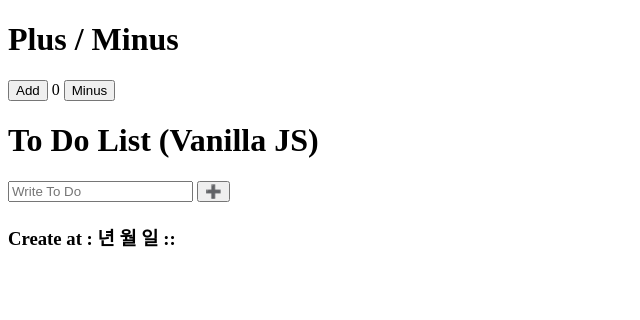
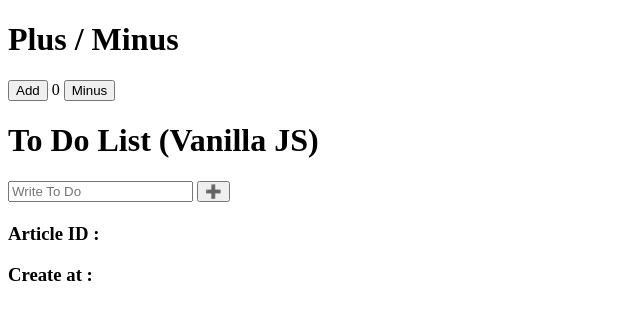
Before and after one commit to HyungJinHan/redux_study, a React (Create React App) app: page /1 in a window 1280 px wide. Shown: the top 320 px of the page, without its empty margins (0-640 px from the left). Built offline with nearby package versions, Linux system fonts and the light colour scheme.

Commit message:
날짜 출력 수정

```diff
--- a/src/routes/Detail.jsx
+++ b/src/routes/Detail.jsx
@@ -29,15 +29,10 @@ const Detail = ({ toDo }) => {
         {toDo?.text}
       </h1>
       <h3>
-        Create at :&nbsp;
-        {toDo?.year}년&nbsp;
-        {toDo?.month < 10 ? `0${toDo?.month}` : toDo?.month}월&nbsp;
-        {toDo?.day < 10 ? `0${toDo?.day}` : toDo?.day}일&nbsp;
-        {toDo?.hours < 10 ? `0${toDo?.hours}` : toDo?.hours}
-        :
-        {toDo?.minutes < 10 ? `0${toDo?.minutes}` : toDo?.minutes}
-        :
-        {toDo?.seconds < 10 ? `0${toDo?.seconds}` : toDo?.seconds}
+        Article ID : {toDo?.id}
+      </h3>
+      <h3>
+        Create at : {toDo?.date}
       </h3>
     </>
   );
--- a/src/store.js
+++ b/src/store.js
@@ -1,85 +1,32 @@
 import { createStore } from "redux";
 import { createAction, createReducer } from "@reduxjs/toolkit";
 
-// const ADD = 'ADD';
-// const DELETE = 'DELETE';
-
-// const addToDo = (text) => {
-//   return {
-//     type: ADD,
-//     text
-//   }
-// }
-
-// const deleteToDo = (id) => {
-//   return {
-//     type: DELETE,
-//     id: parseInt(id)
-//   }
-// }
-
 const addToDo = createAction('ADD');
 const deleteToDo = createAction('DELETE');
-
-// const reducer = (state = [], action) => {
-//   var now = new Date();
-//   var year = now.getFullYear();
-//   var month = now.getMonth() + 1;
-//   var day = now.getDate();
-//   var hours = now.getHours();
-//   var minutes = now.getMinutes();
-//   var seconds = now.getSeconds();
-
-//   switch (action.type) {
-//     case addToDo.type:
-//       console.log(action);
-//       // {type: 'ADD', payload: 'asdasd'}
-//       return [
-//         {
-//           text: action.payload, // = action.text
-//           id: Date.now(),
-//           year: year,
-//           month: month,
-//           day: day,
-//           hours: hours,
-//           minutes: minutes,
-//           seconds: seconds
-//         },
-//         ...state
-//       ];
-//     case deleteToDo.type:
-//       console.log(action);
-//       // {type: 'DELETE', payload: 1676804738083}
-//       return state.filter(toDo => toDo.id !== action.payload); // = action.id
-//     default:
-//       return state;
-//   }
-// };
 
 const reducer = createReducer([], {
   // state 값을 변형(mutate)해도 무관 (라이브러리 자체에서 immer를 사용하기 때문)
   [addToDo]: (state, action) => {
     var now = new Date();
-    var year = now.getFullYear();
-    var month = now.getMonth() + 1;
-    var day = now.getDate();
-    var hours = now.getHours();
-    var minutes = now.getMinutes();
-    var seconds = now.getSeconds();
+    var year = `${now.getFullYear()}년`;
+    var month = `${now.getMonth() < 10 ? `0${now.getMonth()}` : now.getMonth()}월`;
+    var day = `${now.getDate() < 10 ? `0${now.getDate()}` : now.getDate()}일`;
+    var hours = `${now.getHours() < 10 ? `0${now.getHours()}` : now.getHours()}`;
+    var minutes = `${now.getMinutes() < 10 ? `0${now.getMinutes()}` : now.getMinutes()}`;
+    var seconds = `${now.getSeconds() < 10 ? `0${now.getSeconds()}` : now.getSeconds()}`;
+
+    const date = `${year} ${month} ${day} ${hours}:${minutes}:${seconds}`;
 
     state.unshift({
       text: action.payload, // = action.text
       id: Date.now(),
-      year: year,
-      month: month,
-      day: day,
-      hours: hours,
-      minutes: minutes,
-      seconds: seconds
+      date: date
     })
+    // 변형(mutate)를 하는 경우 return이 없어야 작동
   },
   [deleteToDo]: (state, action) => {
     return state.filter(toDo => toDo.id !== action.payload);
+    // 변형(mutate)를 하지 않는 경우 return이 있어야 작동
   }
 })
 
```
Also changed, not shown: 2 other files (tests, documents, lock files or other folders).
